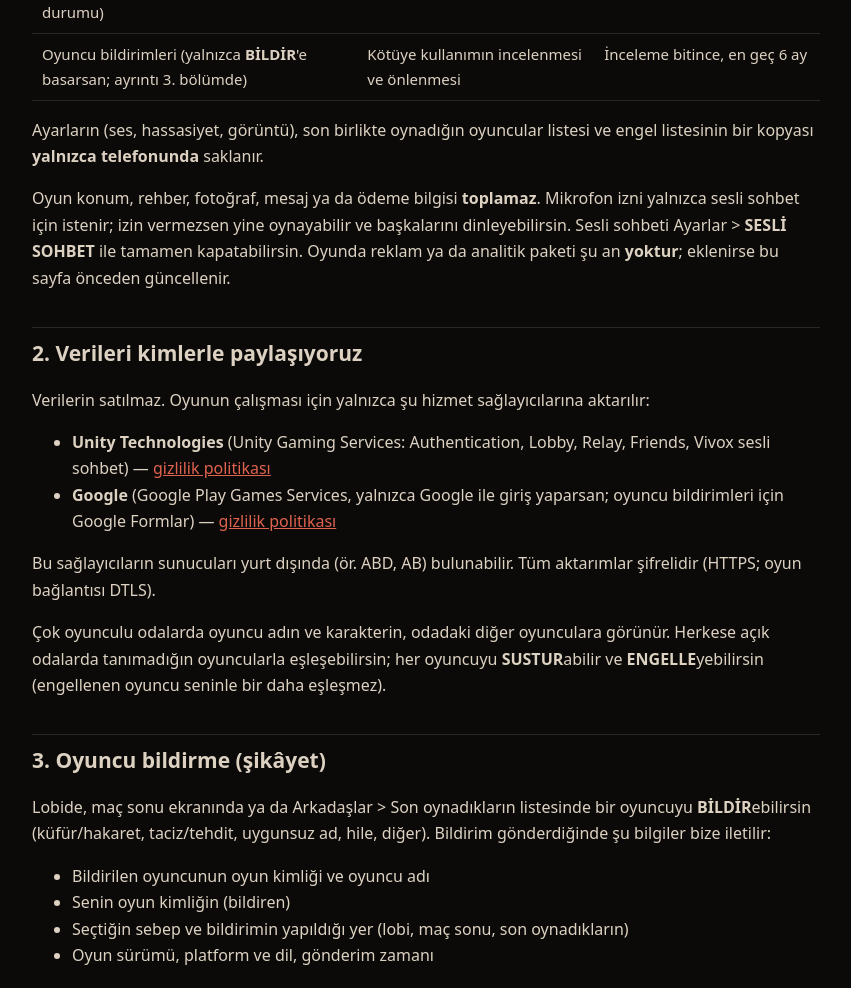
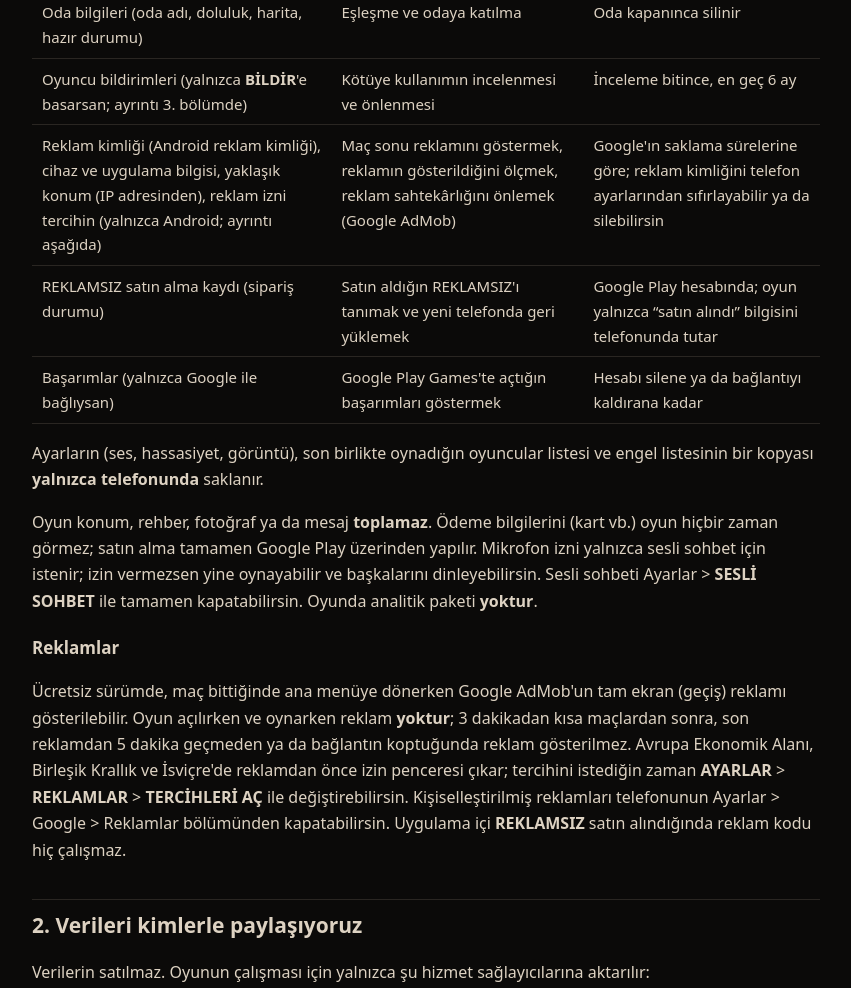
Before and after one commit to mihracsari34/morvesh, a plain HTML site: page index.html in a window 1280 px wide. Shown: the part 726-1714 px from the top of the page, without its empty margins (214-1065 px from the left). Drawn offline with Linux system fonts and the light colour scheme.

Commit message:
Gizlilik: AdMob reklamlari, REKLAMSIZ satin alma ve basarimlar (TR+EN)

```diff
--- a/index.html
+++ b/index.html
@@ -42,16 +42,21 @@
 <tr><td>Sesli sohbet sesi</td><td>Aynı odadaki oyuncularla anlık konuşma</td><td><b>Kaydedilmez</b>; yalnızca anlık iletilir</td></tr>
 <tr><td>Oda bilgileri (oda adı, doluluk, harita, hazır durumu)</td><td>Eşleşme ve odaya katılma</td><td>Oda kapanınca silinir</td></tr>
 <tr><td>Oyuncu bildirimleri (yalnızca <b>BİLDİR</b>'e basarsan; ayrıntı 3. bölümde)</td><td>Kötüye kullanımın incelenmesi ve önlenmesi</td><td>İnceleme bitince, en geç 6 ay</td></tr>
+<tr><td>Reklam kimliği (Android reklam kimliği), cihaz ve uygulama bilgisi, yaklaşık konum (IP adresinden), reklam izni tercihin (yalnızca Android; ayrıntı aşağıda)</td><td>Maç sonu reklamını göstermek, reklamın gösterildiğini ölçmek, reklam sahtekârlığını önlemek (Google AdMob)</td><td>Google'ın saklama sürelerine göre; reklam kimliğini telefon ayarlarından sıfırlayabilir ya da silebilirsin</td></tr>
+<tr><td>REKLAMSIZ satın alma kaydı (sipariş durumu)</td><td>Satın aldığın REKLAMSIZ'ı tanımak ve yeni telefonda geri yüklemek</td><td>Google Play hesabında; oyun yalnızca “satın alındı” bilgisini telefonunda tutar</td></tr>
+<tr><td>Başarımlar (yalnızca Google ile bağlıysan)</td><td>Google Play Games'te açtığın başarımları göstermek</td><td>Hesabı silene ya da bağlantıyı kaldırana kadar</td></tr>
 </tbody>
 </table>
 <p>Ayarların (ses, hassasiyet, görüntü), son birlikte oynadığın oyuncular listesi ve engel listesinin bir kopyası <b>yalnızca telefonunda</b> saklanır.</p>
-<p>Oyun konum, rehber, fotoğraf, mesaj ya da ödeme bilgisi <b>toplamaz</b>. Mikrofon izni yalnızca sesli sohbet için istenir; izin vermezsen yine oynayabilir ve başkalarını dinleyebilirsin. Sesli sohbeti Ayarlar &gt; <b>SESLİ SOHBET</b> ile tamamen kapatabilirsin. Oyunda reklam ya da analitik paketi şu an <b>yoktur</b>; eklenirse bu sayfa önceden güncellenir.</p>
+<p>Oyun konum, rehber, fotoğraf ya da mesaj <b>toplamaz</b>. Ödeme bilgilerini (kart vb.) oyun hiçbir zaman görmez; satın alma tamamen Google Play üzerinden yapılır. Mikrofon izni yalnızca sesli sohbet için istenir; izin vermezsen yine oynayabilir ve başkalarını dinleyebilirsin. Sesli sohbeti Ayarlar &gt; <b>SESLİ SOHBET</b> ile tamamen kapatabilirsin. Oyunda analitik paketi <b>yoktur</b>.</p>
+<h3 id="reklam">Reklamlar</h3>
+<p>Ücretsiz sürümde, maç bittiğinde ana menüye dönerken Google AdMob'un tam ekran (geçiş) reklamı gösterilebilir. Oyun açılırken ve oynarken reklam <b>yoktur</b>; 3 dakikadan kısa maçlardan sonra, son reklamdan 5 dakika geçmeden ya da bağlantın koptuğunda reklam gösterilmez. Avrupa Ekonomik Alanı, Birleşik Krallık ve İsviçre'de reklamdan önce izin penceresi çıkar; tercihini istediğin zaman <b>AYARLAR</b> &gt; <b>REKLAMLAR</b> &gt; <b>TERCİHLERİ AÇ</b> ile değiştirebilirsin. Kişiselleştirilmiş reklamları telefonunun Ayarlar &gt; Google &gt; Reklamlar bölümünden kapatabilirsin. Uygulama içi <b>REKLAMSIZ</b> satın alındığında reklam kodu hiç çalışmaz.</p>
 
 <h2 id="paylasim">2. Verileri kimlerle paylaşıyoruz</h2>
 <p>Verilerin satılmaz. Oyunun çalışması için yalnızca şu hizmet sağlayıcılarına aktarılır:</p>
 <ul>
 <li><b>Unity Technologies</b> (Unity Gaming Services: Authentication, Lobby, Relay, Friends, Vivox sesli sohbet) — <a href="https://unity.com/legal/privacy-policy">gizlilik politikası</a></li>
-<li><b>Google</b> (Google Play Games Services, yalnızca Google ile giriş yaparsan; oyuncu bildirimleri için Google Formlar) — <a href="https://policies.google.com/privacy">gizlilik politikası</a></li>
+<li><b>Google</b> (Google Play Games Services ve başarımlar, yalnızca Google ile giriş yaparsan; Google AdMob reklamları; Google Play Faturalandırma, REKLAMSIZ satın alması; oyuncu bildirimleri için Google Formlar) — <a href="https://policies.google.com/privacy">gizlilik politikası</a>, <a href="https://policies.google.com/technologies/partner-sites">Google'ın iş ortaklarının uygulamalarındaki veri kullanımı</a></li>
 </ul>
 <p>Bu sağlayıcıların sunucuları yurt dışında (ör. ABD, AB) bulunabilir. Tüm aktarımlar şifrelidir (HTTPS; oyun bağlantısı DTLS).</p>
 <p>Çok oyunculu odalarda oyuncu adın ve karakterin, odadaki diğer oyunculara görünür. Herkese açık odalarda tanımadığın oyuncularla eşleşebilirsin; her oyuncuyu <b>SUSTUR</b>abilir ve <b>ENGELLE</b>yebilirsin (engellenen oyuncu seninle bir daha eşleşmez).</p>
@@ -81,7 +86,7 @@
 <h3>Veri sorumlusu</h3>
 <p>Mihraç SARİ (Zairox) · İletişim: <a href="mailto:mihraceren28@gmail.com">mihraceren28@gmail.com</a></p>
 <h3>İşlenen veriler ve amaçları</h3>
-<p>Yukarıdaki 1. bölümde sayılan kimlik (oyuncu kimliği, adı), işlem güvenliği (giriş kimliği) ve ses verileri; oyun hizmetinin sunulması, çok oyunculu eşleşme, arkadaşlık özellikleri ve hesap güvenliği amaçlarıyla işlenir. 3. bölümdeki oyuncu bildirimleri, kötüye kullanımın incelenmesi ve oyuncuların korunması amacıyla işlenir.</p>
+<p>Yukarıdaki 1. bölümde sayılan kimlik (oyuncu kimliği, adı), işlem güvenliği (giriş kimliği) ve ses verileri; oyun hizmetinin sunulması, çok oyunculu eşleşme, arkadaşlık özellikleri ve hesap güvenliği amaçlarıyla işlenir. 3. bölümdeki oyuncu bildirimleri, kötüye kullanımın incelenmesi ve oyuncuların korunması amacıyla işlenir. Reklam kimliği ve cihaz bilgisi, ücretsiz sürümde reklam gösterimi ve reklam sahtekârlığının önlenmesi amacıyla; satın alma kaydı, REKLAMSIZ'ın sunulması amacıyla işlenir.</p>
 <h3>Hukuki sebep</h3>
 <p>Veriler, KVKK md. 5/2-(c) “bir sözleşmenin kurulması veya ifasıyla doğrudan doğruya ilgili olması” (oyun hizmetinin sunulması) ve md. 5/2-(f) “veri sorumlusunun meşru menfaati” (hesap güvenliği, kötüye kullanımın önlenmesi, oyuncu bildirimlerinin incelenmesi) hukuki sebeplerine dayanılarak otomatik yollarla işlenir.</p>
 <h3>Aktarım</h3>
@@ -94,7 +99,8 @@
 
 <h2 id="english">English summary</h2>
 <div class="en">
-<p>MORVESH (<code>com.zairox.morvesh</code>) by Zairox collects: a random Unity player ID, your player name and tag, friends list / requests / blocks and online status, your Google Play Games ID (only if you sign in with Google), lobby data, and player reports you choose to send. Voice chat is transmitted in real time and <b>never recorded</b>. No location, contacts, photos or payment data; no ads or analytics SDKs at this time. Data is processed by Unity Technologies (Unity Gaming Services, Vivox) and Google (Play Games Services), encrypted in transit, and never sold.</p>
+<p>MORVESH (<code>com.zairox.morvesh</code>) by Zairox collects: a random Unity player ID, your player name and tag, friends list / requests / blocks and online status, your Google Play Games ID (only if you sign in with Google), lobby data, and player reports you choose to send. Voice chat is transmitted in real time and <b>never recorded</b>. No location, contacts or photos; no analytics SDKs. The game never sees your payment details: the NO ADS (REKLAMSIZ) purchase is handled entirely by Google Play, and the game only stores whether it was bought. Data is processed by Unity Technologies (Unity Gaming Services, Vivox) and Google (Play Games Services and achievements, AdMob, Play Billing), encrypted in transit, and never sold.</p>
+<p><b>Ads:</b> the free version may show a Google AdMob full-screen (interstitial) ad when you return to the main menu after a match — never at startup or during play, not after matches shorter than 3 minutes, not within 5 minutes of the previous ad, and not after a disconnect. AdMob uses your Android advertising ID, device and app information and approximate location (from IP) to serve and measure ads and prevent fraud. In the EEA, UK and Switzerland a consent form is shown first; you can change your choice any time in SETTINGS &gt; ADS &gt; OPEN PREFERENCES. You can reset or delete your advertising ID in your phone settings. Buying NO ADS turns ads off completely.</p>
 <p><b>Reporting players:</b> you can REPORT a player from the lobby, the end-of-match screen or Friends &gt; Recently played. A report sends the reported player's game ID and name, your game ID, the reason, where it was sent from, game version, platform/language and time to a Google Form that only the developer reads to review abuse. The reported player is never told who reported them; no voice is recorded or attached. Reports are deleted after review, within 6 months at most.</p>
 <p><b>Account deletion:</b> in the game, Settings &gt; ACCOUNT (HESAP) &gt; DELETE MY ACCOUNT (HESABIMI SİL) deletes your account and data immediately. Without the game, email <a href="mailto:mihraceren28@gmail.com?subject=MORVESH%20account%20deletion">mihraceren28@gmail.com</a> with your player name and tag; we delete it within 30 days. The game is not directed at children under 13.</p>
 </div>
```
